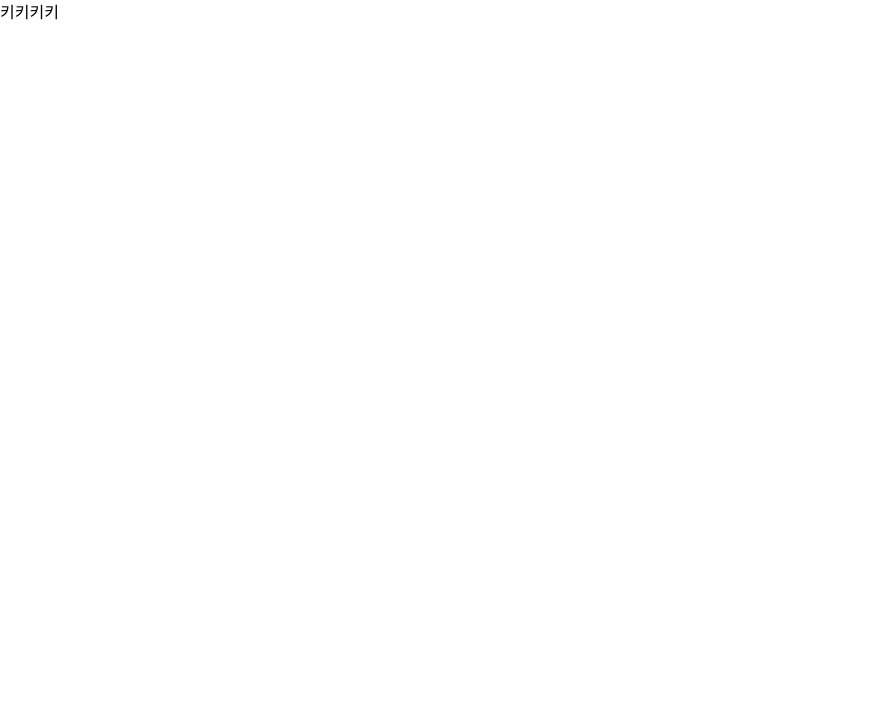
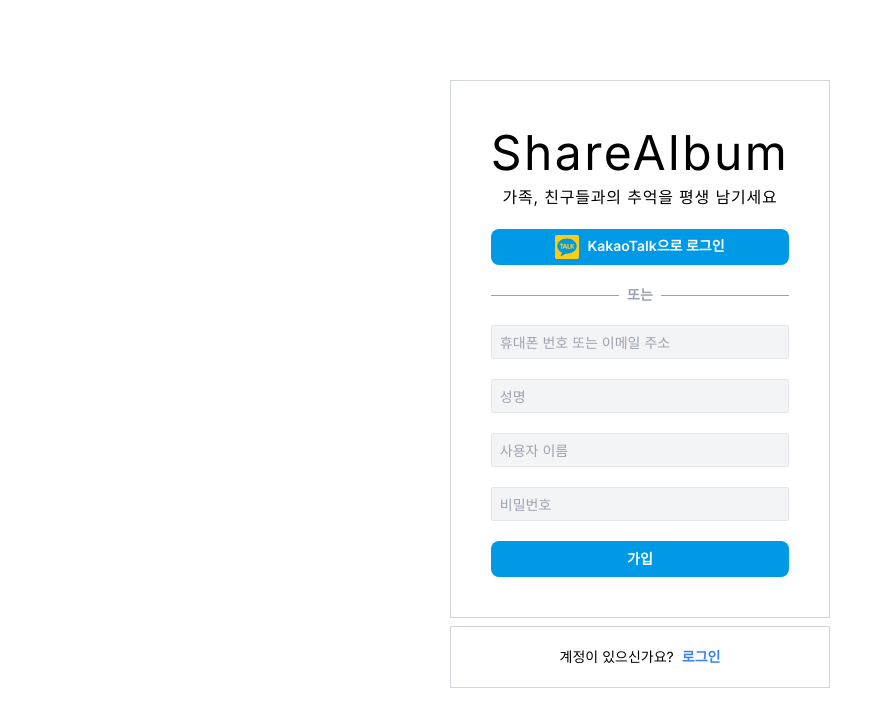
Before and after one commit to jaehyunhub/ShareAlbum, a Next.js app in the folder FrontEnd/: page /signup in a window 1280 px wide. Shown: the top 726 px of the page, without its empty margins (0-892 px from the left). Built offline with nearby package versions, Linux system fonts and the light colour scheme.

Commit message:
FrontEnd - 로그인,회원가입 페이지 구현

```diff
--- a/FrontEnd/src/app/(member)/login/page.tsx
+++ b/FrontEnd/src/app/(member)/login/page.tsx
@@ -7,6 +7,7 @@
     import { SiKakaotalk } from 'react-icons/si';
     import axios from 'axios';
     import Link from 'next/link'
+    import Head from 'next/head'
 
 
     const Login = () =>{
@@ -25,6 +26,11 @@
     }
     return (
         <div className="w-screen h-screen flex items-center justify-center bg-[#FAFAFA]">
+            <Head>
+                <title>shareAlbum • Login</title>
+                <meta name="description" content="shareAlbum" />
+                 <link rel="icon" href="/instagram.png" />
+            </Head>
             <div className="flex h-4/5 w-4/5" >
                 {/* 부모 div에 flex설정이 되어 있으면 자식에 w-full를 하면 부모 w를 반반으로 나눠서 갖는다*/}
                 <div className ="w-full h-full">
@@ -58,7 +64,7 @@
                             className="w-full px-2 py-1 transition bg-gray-100 border rounded-sm outline-none hover:bg-transparent focus:bg-transparent placeholder:text-sm focus:border-gray-400"
                             placeholder="Password"/>
                         <button
-                                className="bg-[#0095F6] py-1 text-white active:scale-95 transform transition w-full disabled:bg-opacity-50 disabled:scale-100 rounded text-sm font-semibold">Login </button>
+                                className="bg-[#0095F6] py-1 text-white active:scale-95 transform transition w-full disabled:bg-opacity-50 disabled:scale-100 rounded-lg text-sm font-semibold">Login </button>
                         </form>
 
                         <div className="flex items-center justify-center w-full px-10 my-1 space-x-2">
--- a/FrontEnd/src/app/(member)/signup/page.tsx
+++ b/FrontEnd/src/app/(member)/signup/page.tsx
@@ -1,9 +1,102 @@
-import React from "react";
+"use client";
+import React, { FormEvent, useState } from "react";
+import Link from "next/link";
+import { SiKakaotalk } from "react-icons/si";
 
-const SignUp = () =>{
-    return(
-        <div>키키키키</div>
-    )
-}
+const SignUp = () => {
+  const [id, setId] = useState("");
+  const [name, setName] = useState("");
+  const [nickname,setNickName] = useState("");
+  const [password, setPassword] = useState("");
+
+
+
+  const handleSubmit = () => {};
+
+  return (
+    <div className="w-screen h-screen mt-20 flex itmes-center justify-center m-auto">
+      <div>
+        <div className="w-full border border-gray-300 p-10">
+          {/* 여기 */}
+          <div>
+            <div className="flex justify-center my-2 text-5xl tracking-wider">
+              ShareAlbum
+            </div>
+            <div className=" text-center text-s pb-5 tracking-wider">
+              가족, 친구들과의 추억을 평생 남기세요
+            </div>
+            <button className=" bg-[#0099e6;] text-white active:scale-95 transform transition w-full h-9 disabled:bg-opacity-50 disabled:scale-100 rounded-lg text-sm font-semibold">
+              <SiKakaotalk className="inline-block mr-2 text-2xl text-yellow-400" />
+              <span className="text-sm font-semibold mt-10 mb-6">
+                KakaoTalk으로 로그인
+              </span>
+            </button>
+
+            <div className="flex items-center  justify-center flex-row w-full mt-5 space-x-2">
+              <div className="h-[0.8px] w-full bg-slate-400" />
+              <div className="text-sm font-semibold text-gray-400 whitespace-nowrap">또는</div>
+              <div className="h-[0.8px] w-full bg-slate-400" />
+            </div>
+
+            <form
+              onSubmit={handleSubmit}
+              className="relative flex flex-col w-full mt-5 space-y-5 bg-white "
+            >
+              <input
+                type="id"
+                name="id"
+                id="id"
+                value={id}
+                onChange={(e) => setId(e.target.value)}
+                className="w-full px-2 py-1 bg-gray-100 border rounded-sm outline-none hover:bg-transparent focus:bg-transparent placeholder:text-sm focus:border-gray-400"
+                placeholder="휴대폰 번호 또는 이메일 주소"
+              />
+              <input
+                type="password"
+                name="password"
+                id="password"
+                onChange={(e) => setPassword(e.target.value)}
+                className="w-full px-2 py-1 transition bg-gray-100 border rounded-sm outline-none hover:bg-transparent focus:bg-transparent placeholder:text-sm focus:border-gray-400"
+                placeholder="성명"
+              />
+              <input
+                type="name"
+                name="name"
+                id="name"
+                onChange={(e) => setPassword(e.target.value)}
+                className="w-full px-2 py-1 transition bg-gray-100 border rounded-sm outline-none hover:bg-transparent focus:bg-transparent placeholder:text-sm focus:border-gray-400"
+                placeholder="사용자 이름"
+              />
+              <input
+                type="password"
+                name="password"
+                id="password"
+                onChange={(e) => setPassword(e.target.value)}
+                className="w-full px-2 py-1 transition bg-gray-100 border rounded-sm outline-none hover:bg-transparent focus:bg-transparent placeholder:text-sm focus:border-gray-400"
+                placeholder="비밀번호"
+              />
+              <Link href="">
+              <button className=" bg-[#0099e6;] text-white active:scale-95 transform transition w-full h-9 disabled:bg-opacity-50 disabled:scale-100 rounded-lg text-sm font-semibold">
+                가입
+              </button>
+              </Link>
+            </form>
+          </div>
+          {/* 여기끝 */}
+        </div>
+
+
+        <div className="w-full py-5 space-y-5 text-sm text-center bg-white border border-gray-300 mt-2">
+          계정이 있으신가요?
+          <Link href="/login">
+            <button className="ml-2 font-semibold text-blue-500">
+              <a href="/signup">로그인</a>
+            </button>
+          </Link>
+        </div>
+      </div>
+    </div>
+  );
+};
 
 export default SignUp;
```
